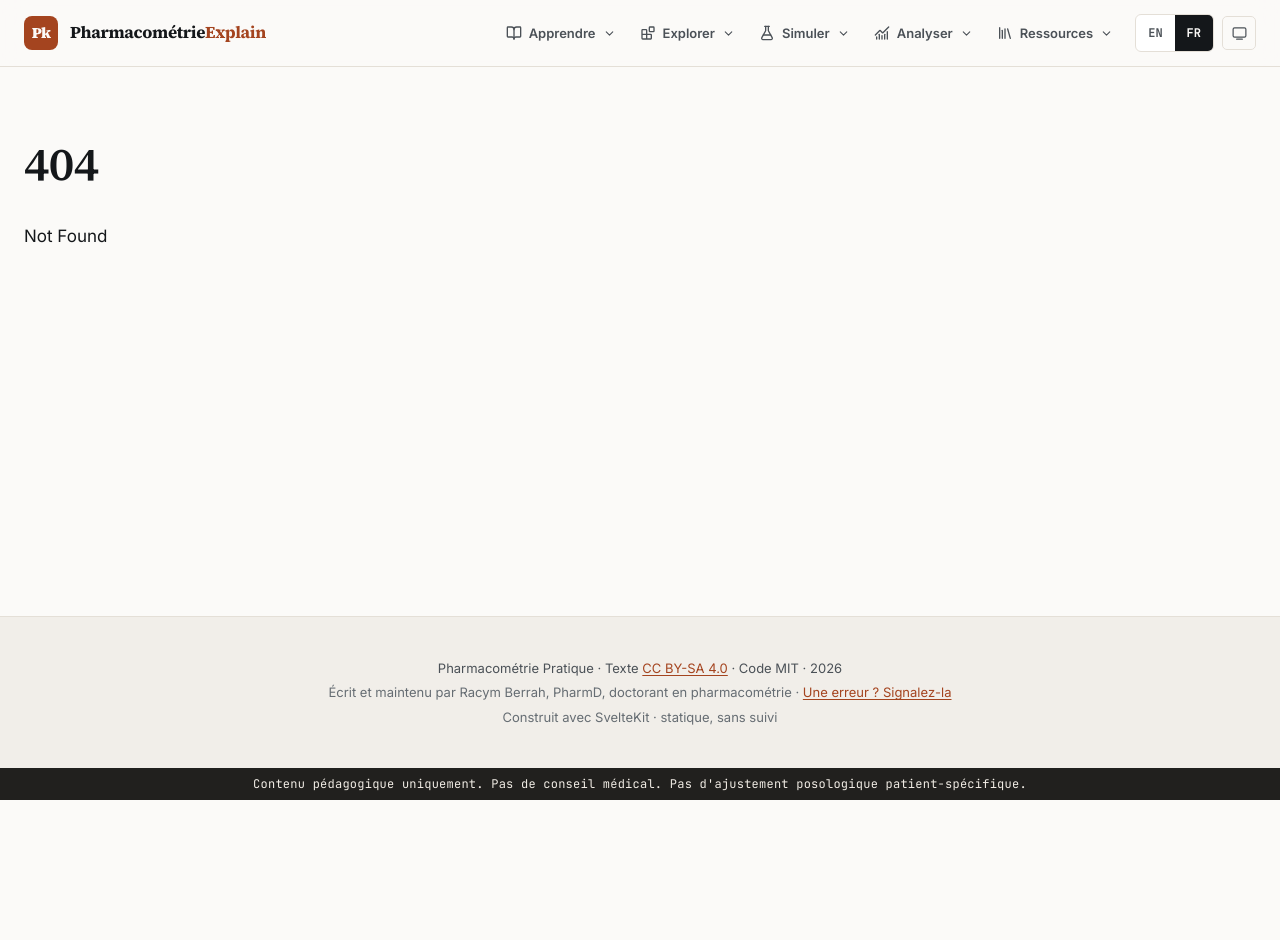
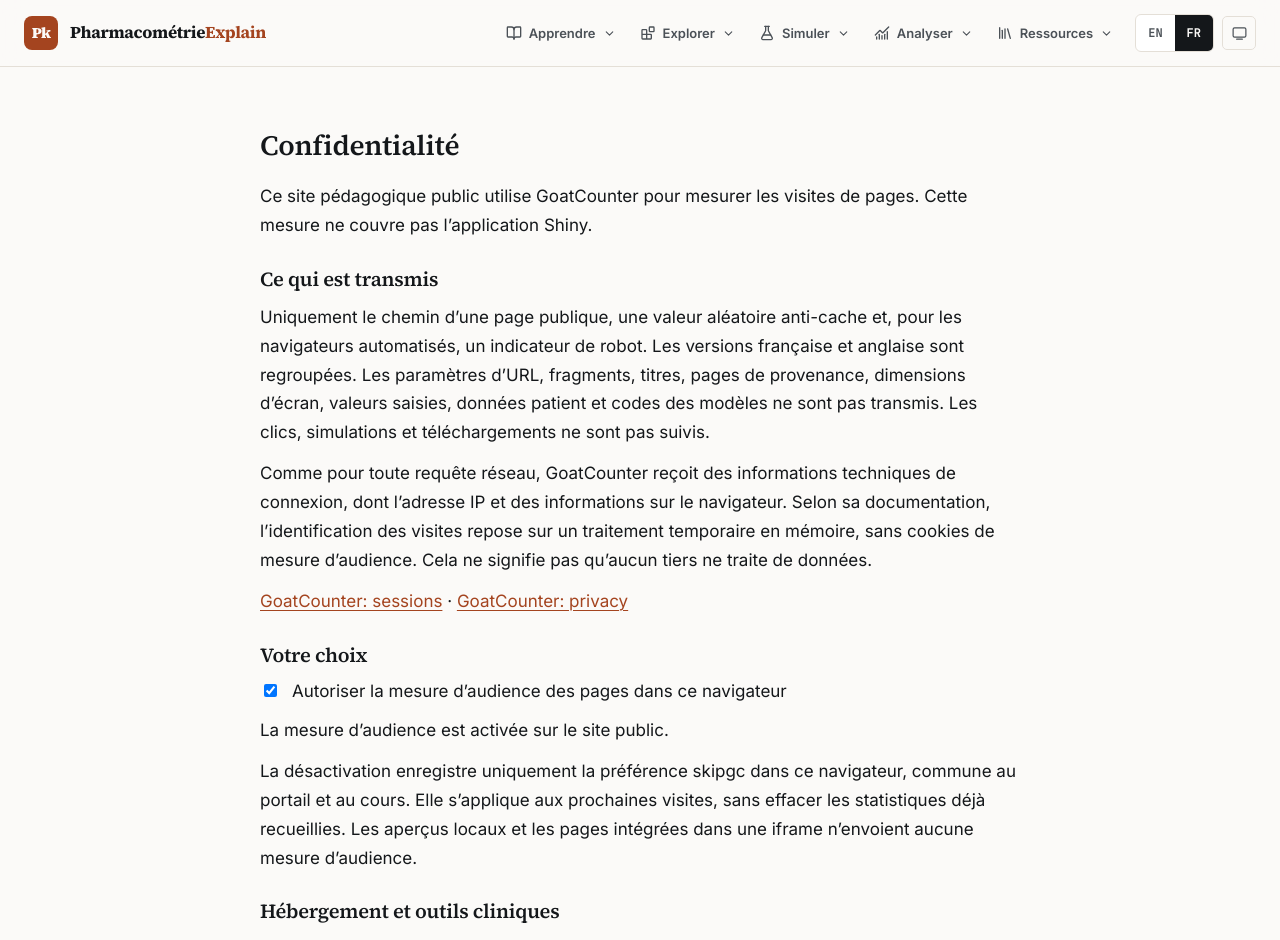
Before and after one commit to rberrah/rberrah.github.io, a SvelteKit app: page /confidentialite in a window 1280 px wide. Before the commit this address had no page. Shown: the top 940 px of the page. Before the commit the page ends 800 px from the top, so only its background shows below. Built offline with nearby package versions, Linux system fonts and the light colour scheme.

Commit message:
feat: add privacy-preserving GoatCounter page analytics

```diff
--- a/portal/a-propos/index.html
+++ b/portal/a-propos/index.html
@@ -386,7 +386,9 @@
             Sites statiques en <strong>SvelteKit</strong>, précalculés au build et déployés sur
             <strong>GitHub Pages</strong>. Les visualisations sont en <strong>D3</strong> et
             calculent réellement les valeurs qu'elles affichent, les formules sont rendues avec
-            <strong>KaTeX</strong>, et aucune page n'appelle de service tiers à l'affichage. Le
+            <strong>KaTeX</strong>. GoatCounter mesure la fréquentation des pages publiques,
+            sans transmettre les données saisies dans les outils :
+            <a href="/pharmacometrie/confidentialite/">confidentialité et désactivation</a>. Le
             <a href="https://github.com/rberrah">code source est public</a>.
           </p>
           <p>
--- /dev/null
+++ b/src/lib/analytics.js
@@ -0,0 +1,40 @@
+// Shared by SvelteKit and the static portal. Only callers' public route names
+// are accepted: never pass patient/model state or a browser URL to this module.
+export const GOATCOUNTER_ENDPOINT = 'https://rberrah.goatcounter.com/count';
+let lastPage = '';
+
+export function privacySignal() {
+  return typeof navigator !== 'undefined' &&
+    (navigator.doNotTrack === '1' || /** @type {Navigator & {globalPrivacyControl?: boolean}} */ (navigator).globalPrivacyControl === true);
+}
+
+export function isOptedOut() {
+  try { return localStorage.getItem('skipgc') === 't'; }
+  catch { return true; }
+}
+
+/** @param {boolean} disabled */
+export function setOptOut(disabled) {
+  try {
+    if (disabled) localStorage.setItem('skipgc', 't');
+    else localStorage.removeItem('skipgc');
+    return true;
+  } catch { return false; }
+}
+
+/** @param {string | null} path A known public route, not location.pathname. */
+export function countPage(path) {
+  if (typeof window === 'undefined') return;
+  if (!path) { lastPage = ''; return; }
+  if (!/^\/(?:[a-z0-9-]+\/)*$/.test(path) || path === lastPage) return;
+  if (location.hostname !== 'rberrah.github.io' || location.protocol !== 'https:' ||
+      window !== window.top || privacySignal() || isOptedOut()) return;
+  lastPage = path;
+  // count.js also sends location.search in `q`, even with an explicit path.
+  // The documented pixel endpoint lets us omit query, title, referrer and screen.
+  const query = new URLSearchParams({ p: path, rnd: Math.random().toString(36).slice(2) });
+  if (navigator.webdriver) query.set('b', '153');
+  void fetch(`${GOATCOUNTER_ENDPOINT}?${query}`, {
+    mode: 'no-cors', credentials: 'omit', referrerPolicy: 'no-referrer', keepalive: true
+  }).catch(() => {});
+}
--- a/src/routes/+layout.svelte
+++ b/src/routes/+layout.svelte
@@ -1,7 +1,6 @@
 <script>
   import 'katex/dist/katex.min.css';
-  // Polices AUTO-HÉBERGÉES : Vite les intègre au build. Aucune requête vers un tiers —
-  // Google Fonts enverrait l'IP de chaque lecteur à Google, ce que le site promet d'éviter.
+  // Polices auto-hebergees : aucune requete a Google Fonts.
   import '@fontsource-variable/source-serif-4';
   import '@fontsource-variable/inter';
   import '@fontsource-variable/jetbrains-mono';
@@ -10,11 +9,22 @@
   import { BookOpen, FlaskConical, Blocks, ChartNoAxesCombined, Library, ChevronDown } from '@lucide/svelte';
   import { base } from '$app/paths';
   import { page } from '$app/stores';
+  import { afterNavigate } from '$app/navigation';
+  import { countPage } from '$lib/analytics';
   import LanguageToggle from '$lib/components/LanguageToggle.svelte';
   import { ui } from '$lib/i18n/translations';
   import { language } from '$lib/stores/language';
   import { alternateUrl, canonicalUrl, LICENSE_LABEL, LICENSE_URL } from '$lib/site';
   let { children } = $props();
+
+  afterNavigate(() => {
+    // The initial navigation event can have a null route on prerendered pages.
+    const route = $page.status === 200 ? $page.route.id : null;
+    // Chapter pages count only after resolving a slug from the public catalogue.
+    if (route === '/chapitres/[slug]') return;
+    countPage(route && !route.includes('[') && !['/qa', '/slides', '/chapitres/etat-equilibre'].includes(route)
+      ? `/pharmacometrie${route === '/' ? '/' : `${route}/`}` : null);
+  });
 
   let copy = $derived(ui($language));
   let links = $derived([
@@ -119,7 +129,7 @@
       {copy.footer.author} ·
       <a href={copy.footer.reportUrl} target="_blank" rel="noopener noreferrer">{copy.footer.report}</a>
     </span>
-    <span class="muted">{copy.footer.built}</span>
+    <span class="muted">{copy.footer.built} · <a href={`${base}/confidentialite/`}>{$language === 'en' ? 'Privacy' : 'Confidentialité'}</a></span>
   </footer>
 
   <div class="disclaimer" data-testid="educational-disclaimer" role="note">
--- /dev/null
+++ b/src/routes/confidentialite/+page.svelte
@@ -0,0 +1,63 @@
+<script>
+  import { onMount } from 'svelte';
+  import { language } from '$lib/stores/language';
+  import { isOptedOut, privacySignal, setOptOut } from '$lib/analytics';
+  let optedOut = $state(true);
+  let signal = $state(false);
+  let ready = $state(false);
+  let storageError = $state(false);
+  let en = $derived($language === 'en');
+  onMount(() => {
+    optedOut = isOptedOut();
+    signal = privacySignal();
+    ready = true;
+  });
+  /** @param {Event & {currentTarget: HTMLInputElement}} event */
+  function update(event) {
+    const disabled = !event.currentTarget.checked;
+    storageError = !setOptOut(disabled);
+    optedOut = isOptedOut();
+    event.currentTarget.checked = !optedOut;
+  }
+</script>
+
+<svelte:head><title>{en ? 'Privacy' : 'Confidentialité'} | Pharmacométrie</title></svelte:head>
+
+<section class="privacy-page">
+  <h1>{en ? 'Privacy' : 'Confidentialité'}</h1>
+  <p>{en
+    ? 'This public educational site uses GoatCounter to measure page visits. This measurement does not cover the Shiny application.'
+    : 'Ce site pédagogique public utilise GoatCounter pour mesurer les visites de pages. Cette mesure ne couvre pas l’application Shiny.'}</p>
+  <h2>{en ? 'What is sent' : 'Ce qui est transmis'}</h2>
+  <p>{en
+    ? 'Only a public page path, a random cache-busting value and, for automated browsers, a bot flag. French and English versions are grouped. URLs with query parameters or fragments, page titles, referrers, screen dimensions, form values, patient data and model code are not sent. No clicks, simulations or downloads are tracked.'
+    : 'Uniquement le chemin d’une page publique, une valeur aléatoire anti-cache et, pour les navigateurs automatisés, un indicateur de robot. Les versions française et anglaise sont regroupées. Les paramètres d’URL, fragments, titres, pages de provenance, dimensions d’écran, valeurs saisies, données patient et codes des modèles ne sont pas transmis. Les clics, simulations et téléchargements ne sont pas suivis.'}</p>
+  <p>{en
+    ? 'As with any network request, GoatCounter receives technical connection information, including the IP address and browser information. According to its documentation, visitor identification uses temporary in-memory processing, without analytics cookies. This does not mean that no third party processes any data.'
+    : 'Comme pour toute requête réseau, GoatCounter reçoit des informations techniques de connexion, dont l’adresse IP et des informations sur le navigateur. Selon sa documentation, l’identification des visites repose sur un traitement temporaire en mémoire, sans cookies de mesure d’audience. Cela ne signifie pas qu’aucun tiers ne traite de données.'}</p>
+  <p><a href="https://www.goatcounter.com/help/sessions" target="_blank" rel="noreferrer">GoatCounter: sessions</a> · <a href="https://www.goatcounter.com/privacy" target="_blank" rel="noreferrer">GoatCounter: privacy</a></p>
+
+  <h2>{en ? 'Your preference' : 'Votre choix'}</h2>
+  <label class="preference"><input type="checkbox" checked={!optedOut && !signal} disabled={!ready || signal} onchange={update} />{en ? 'Allow page audience measurement in this browser' : 'Autoriser la mesure d’audience des pages dans ce navigateur'}</label>
+  <p role="status">{signal
+    ? (en ? 'Disabled by your browser privacy signal (DNT or GPC).' : 'Désactivé par le signal de confidentialité du navigateur (DNT ou GPC).')
+    : (optedOut ? (en ? 'Audience measurement is disabled.' : 'La mesure d’audience est désactivée.') : (en ? 'Audience measurement is enabled on the public site.' : 'La mesure d’audience est activée sur le site public.'))}</p>
+  {#if storageError}<p role="alert">{en ? 'The browser could not save this preference.' : 'Le navigateur ne peut pas enregistrer ce choix.'}</p>{/if}
+  <p>{en
+    ? 'Opting out stores only the preference skipgc in this browser, shared by the portal and course. It takes effect for subsequent page views and does not erase earlier aggregate statistics. Local previews and embedded frames do not send audience measurements.'
+    : 'La désactivation enregistre uniquement la préférence skipgc dans ce navigateur, commune au portail et au cours. Elle s’applique aux prochaines visites, sans effacer les statistiques déjà recueillies. Les aperçus locaux et les pages intégrées dans une iframe n’envoient aucune mesure d’audience.'}</p>
+  <h2>{en ? 'Hosting and clinical tools' : 'Hébergement et outils cliniques'}</h2>
+  <p>{en
+    ? 'GitHub Pages hosts the public site; Shiny is hosted separately. Their technical logs and policies are distinct from this audience measurement. GoatCounter is not loaded in Shiny and does not receive data exchanged with the R engine. Personal models and patient data are not added to the analytics or the repository.'
+    : 'GitHub Pages héberge le site public ; Shiny est hébergé séparément. Leurs journaux techniques et politiques sont distincts de cette mesure d’audience. GoatCounter n’est pas chargé dans Shiny et ne reçoit pas les données échangées avec le moteur R. Les modèles personnels et les données patient ne sont pas ajoutés aux statistiques ni au dépôt.'}</p>
+  <p><a href="https://rberrah.github.io/contact/" data-sveltekit-reload>Contact</a></p>
+</section>
+
+<style>
+  .privacy-page { max-width: 760px; margin: 0 auto; }
+  h1 { font-size: 28px; margin-bottom: 20px; }
+  h2 { font-size: 20px; margin: 28px 0 12px; }
+  p { line-height: 1.7; margin: 12px 0; }
+  .preference { display: flex; align-items: flex-start; gap: 12px; line-height: 1.5; }
+  input { flex: 0 0 auto; margin-top: 5px; }
+</style>
--- a/src/routes/sitemap.xml/+server.js
+++ b/src/routes/sitemap.xml/+server.js
@@ -27,7 +27,8 @@ const FIXED_PAGES = [
   '/playground/',
   '/glossaire/',
   '/references/',
-  '/a-propos/'
+  '/a-propos/',
+  '/confidentialite/'
 ];
 
 /** @param {string} route */
```
Also changed, not shown: scripts/add_portal_analytics.mjs (added, +25 -0 lines), src/routes/chapitres/[slug]/+page.svelte (+7 -0 lines), src/lib/i18n/translations.js, 4 other files (tests, documents, lock files or other folders).
